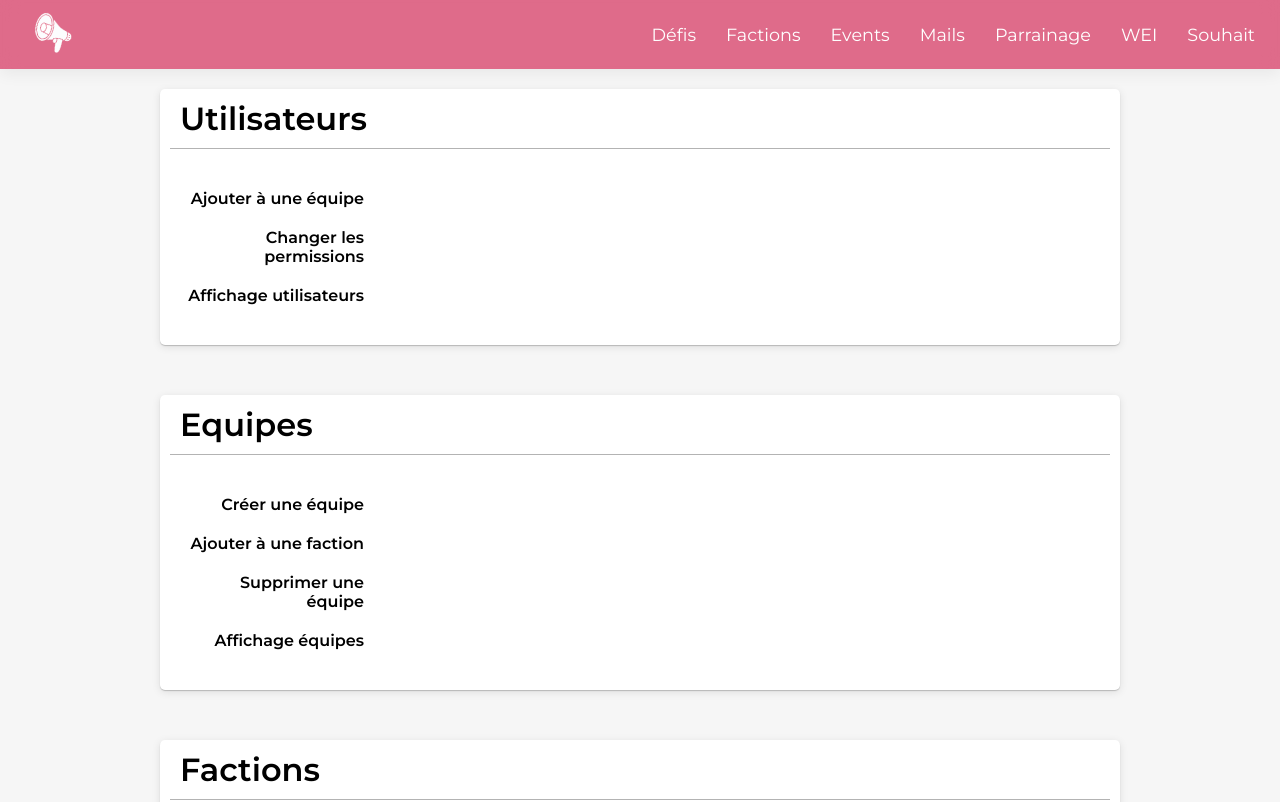
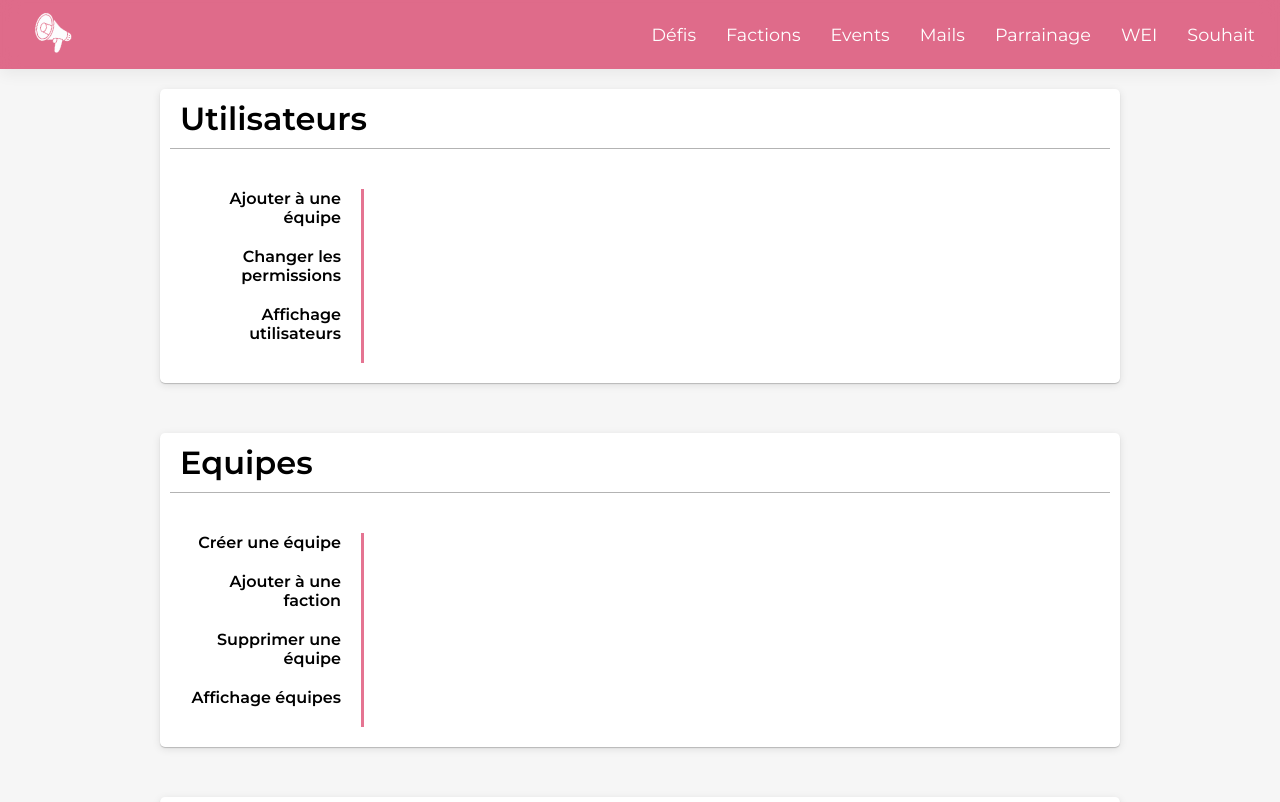
Before and after one commit to TheoKLR/SiteInte, a React (Create React App) app in the folder frontend/: page /Admin in a window 1280 px wide. Shown: the top 802 px of the page. Built offline with nearby package versions, Linux system fonts and the light colour scheme; no server answers.

Commit message:
maj menu admin

```diff
--- a/frontend/src/components/admin/AdminSection.css
+++ b/frontend/src/components/admin/AdminSection.css
@@ -5,6 +5,9 @@
 
 .action-menu {
   width: 20%;
+  padding-right: 20px;
+  border-right: solid;
+  border-color: rgb(229, 116, 146);
 }
 
 .action-button {
```
